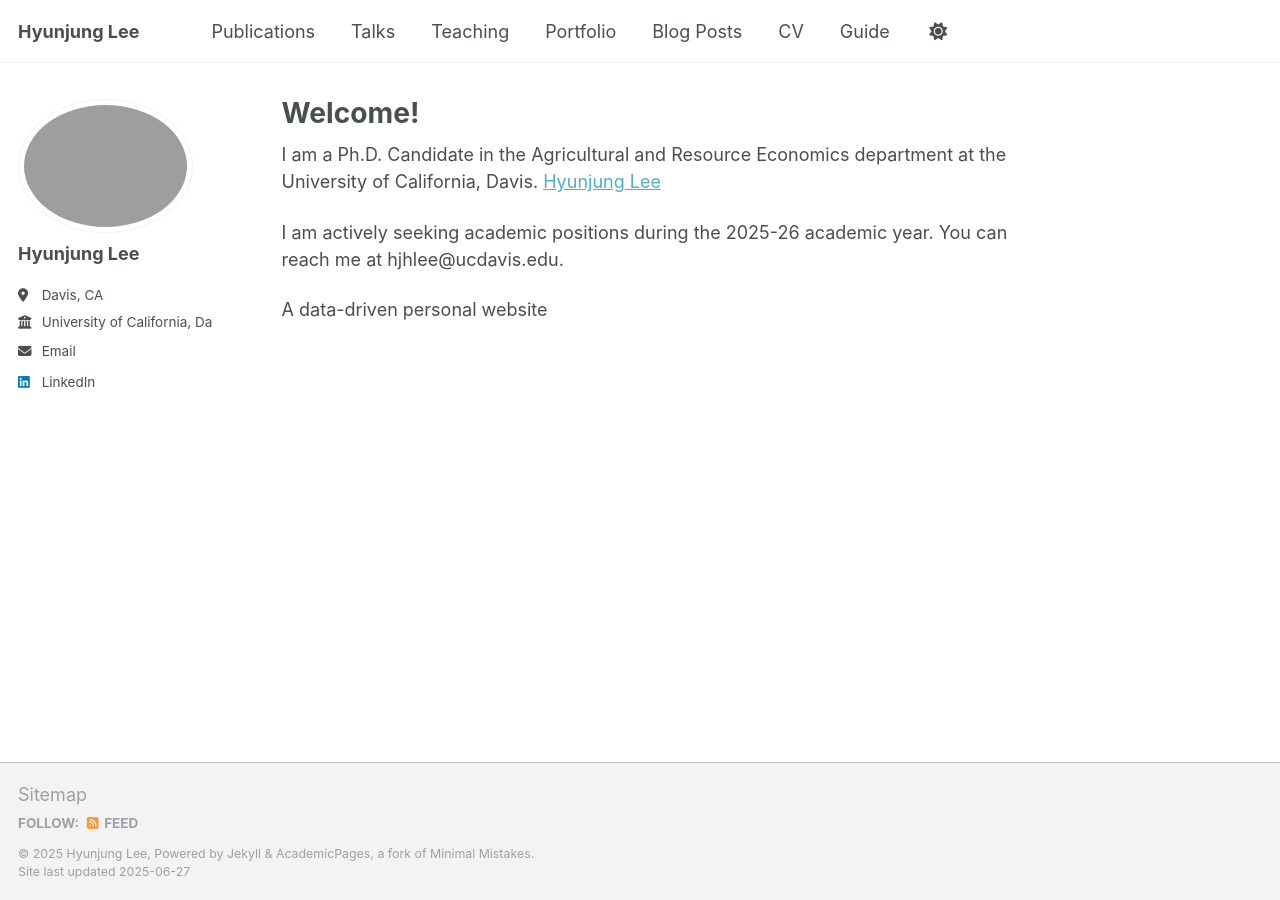
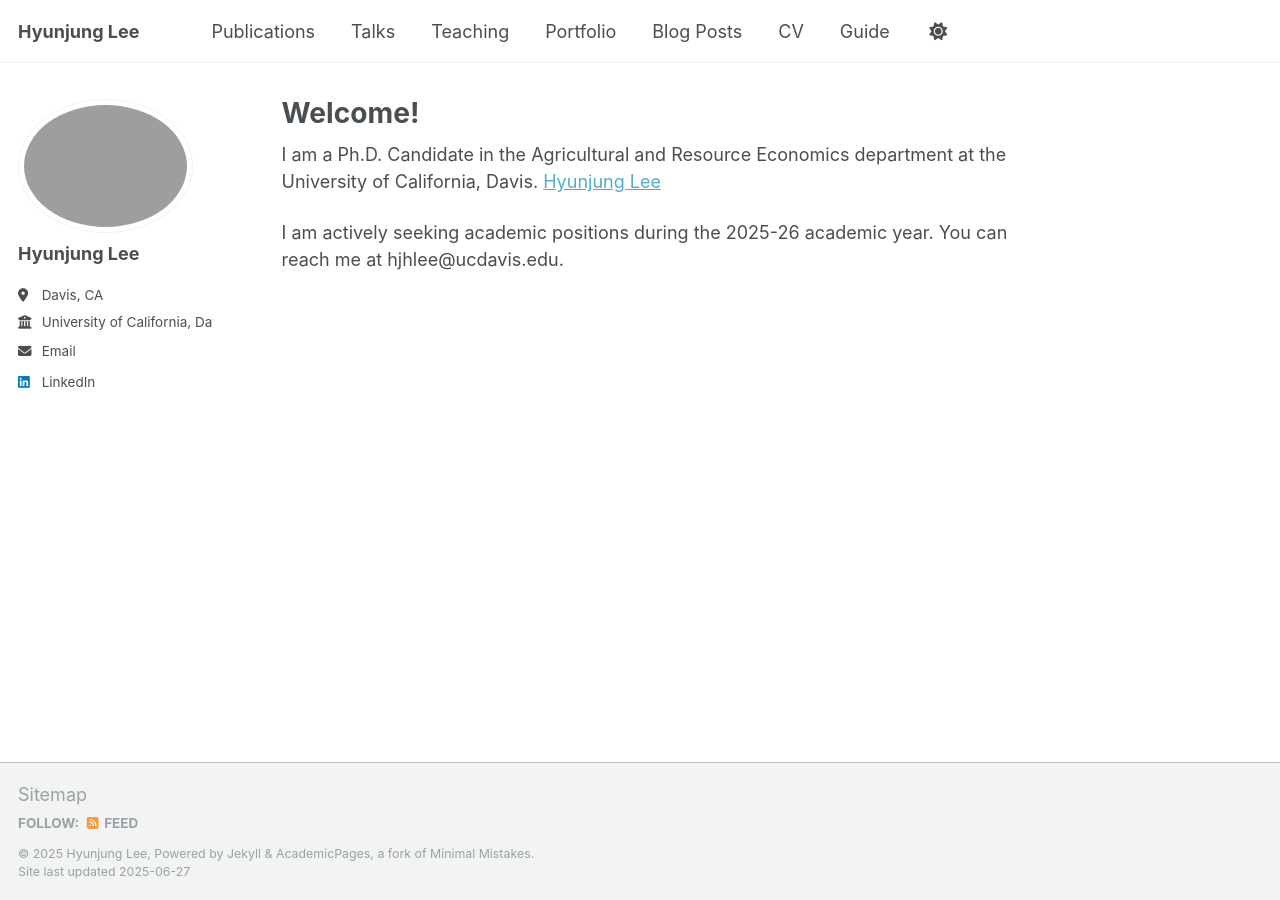
Before and after one commit to Hyunjung-agLee/hyunjung-aglee1.github.io, a Jekyll site: the page built from _pages/about.md, in a window 1280 px wide. Built offline with Jekyll 4.4.1, drawn with Linux system fonts in a browser that asks for light colours.

Commit message:
Update about.md

```diff
--- a/_pages/about.md
+++ b/_pages/about.md
@@ -8,6 +8,5 @@ redirect_from:
 ---
 I am a Ph.D. Candidate in the Agricultural and Resource Economics department at the University of California, Davis. [Hyunjung Lee](https://are.ucdavis.edu/people/grad-students/phd/hyun-jung-lee/)
 
+
 I am actively seeking academic positions during the 2025-26 academic year. You can reach me at hjhlee@ucdavis.edu.
-
-A data-driven personal website
```
